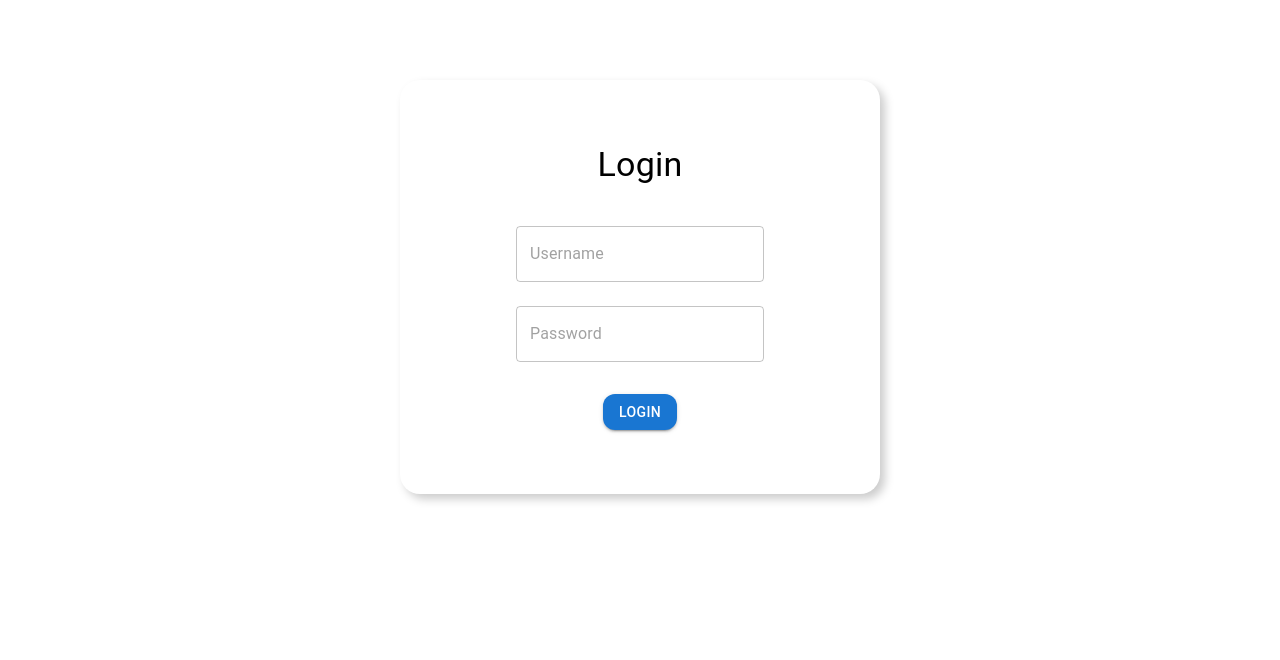
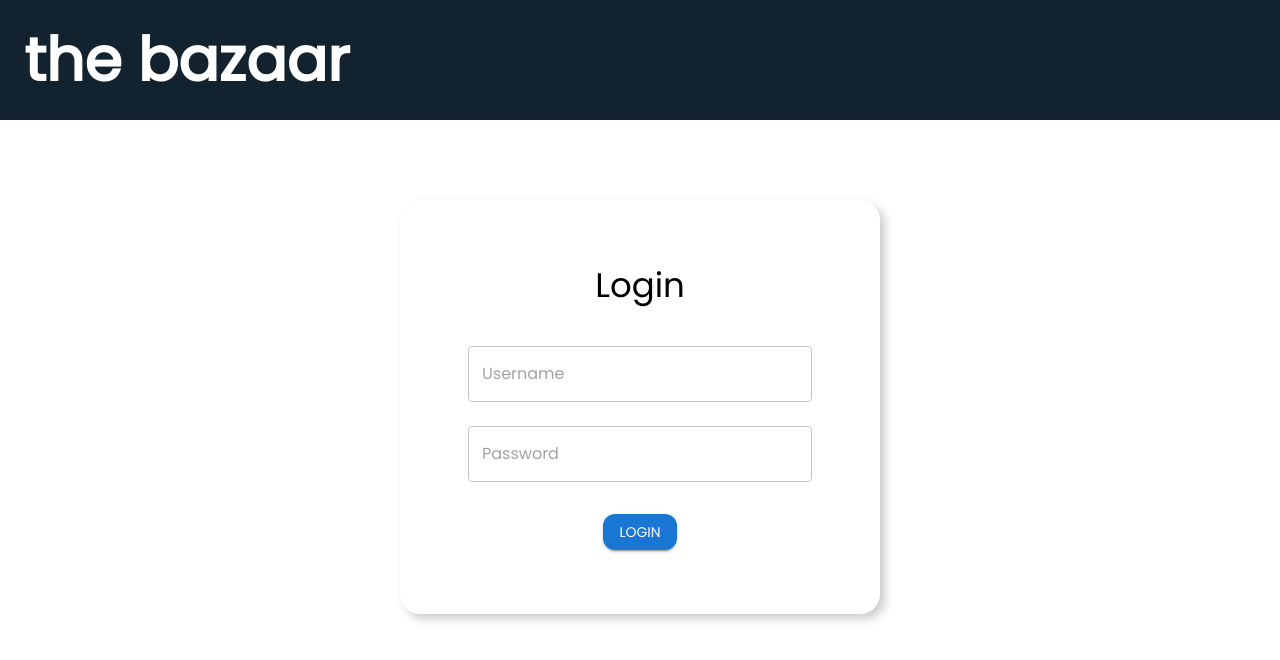
Before and after one commit to ScotuzziJr/thebazaar-frontend, a React (Create React App) app: page / in a window 1280 px wide. Shown: the top 660 px of the page. Built offline with nearby package versions, Linux system fonts and the light colour scheme.

Commit message:
feat: creating a css base file

```diff
--- a/public/index.html
+++ b/public/index.html
@@ -3,6 +3,9 @@
   <head>
     <meta charset="utf-8" />
     <link rel="icon" href="%PUBLIC_URL%/favicon.ico" />
+    <link rel="preconnect" href="https://fonts.googleapis.com">
+    <link rel="preconnect" href="https://fonts.gstatic.com" crossorigin>
+    <link href="https://fonts.googleapis.com/css2?family=Poppins&display=swap" rel="stylesheet">
     <meta name="viewport" content="width=device-width, initial-scale=1" />
     <meta name="theme-color" content="#000000" />
     <meta
--- a/src/App.js
+++ b/src/App.js
@@ -1,10 +1,25 @@
+import { createTheme, ThemeProvider } from '@mui/material';
+
+import HeaderLogin from "./components/HeaderLogin";
 import Login from "./components/Login";
+
+
+const theme = createTheme({
+  typography: {
+    fontFamily: [
+      'Poppins',
+      'sans-serif',
+    ].join(','),
+  },});
 
 function App() {
   return (
-    <div className="App">
-      <Login />
-    </div>
+    <ThemeProvider theme={theme}>
+      <div className="App">
+        <HeaderLogin />
+        <Login />
+      </div>
+    </ThemeProvider>
   );
 }
 
--- a/src/index.js
+++ b/src/index.js
@@ -1,3 +1,5 @@
+import "./index.css";
+
 import React from 'react';
 import ReactDOM from 'react-dom/client';
 import App from './App';
```
